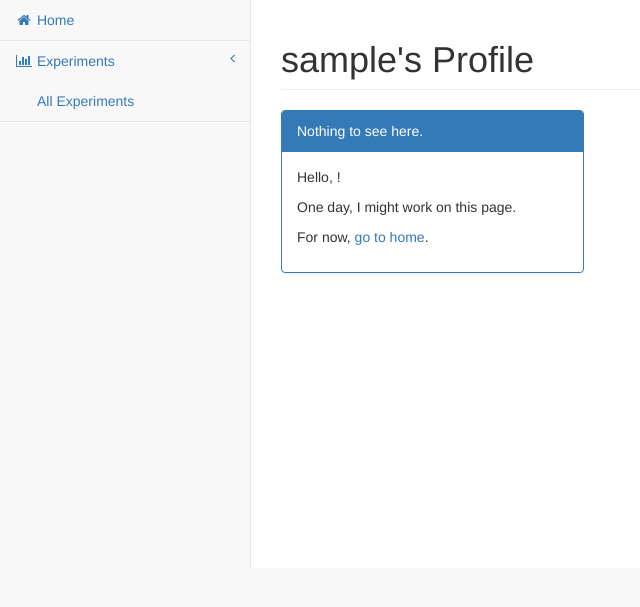
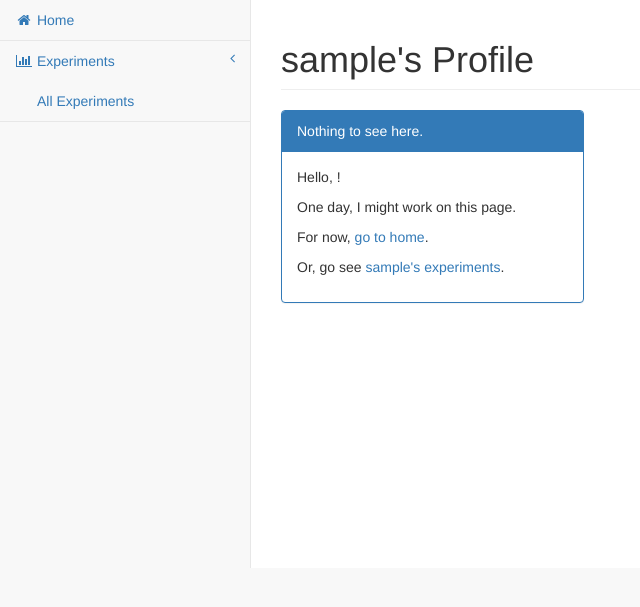
Before and after one commit to luiscleto/irap_user_server, a Django app: page /accounts/profile/sample in a window 1280 px wide. Shown: the part 51-658 px from the top of the page, without its empty margins (0-640 px from the left). Run offline with Django 3.2, Linux system fonts and the light colour scheme; tables that the repository leaves empty hold one stand-in row (values such as "Sample post"); style sheets or scripts are compiled from the project's sources; some libraries are stand-ins or nearby versions.

Commit message:
Add link to user's experiments in his profile

```diff
--- a/templates/profile.html
+++ b/templates/profile.html
@@ -23,6 +23,7 @@
                     <p>One day, I might work on this page.</p>
 
                     <p>For now, <a href="{% url 'home' %}">go to home</a>.</p>
+                    <p>Or, go see <a href="{% url 'user_experiments' selected_user.username %}">{{ selected_user.username }}'s experiments</a>.</p>
                 </div>
                 <!-- /.panel-body -->
             </div>
```
